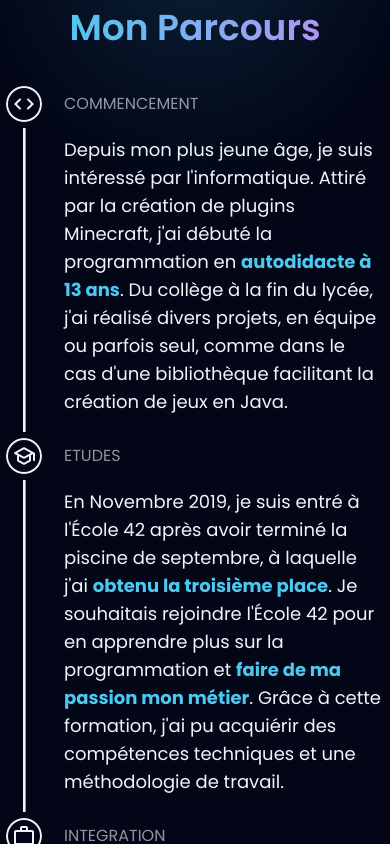
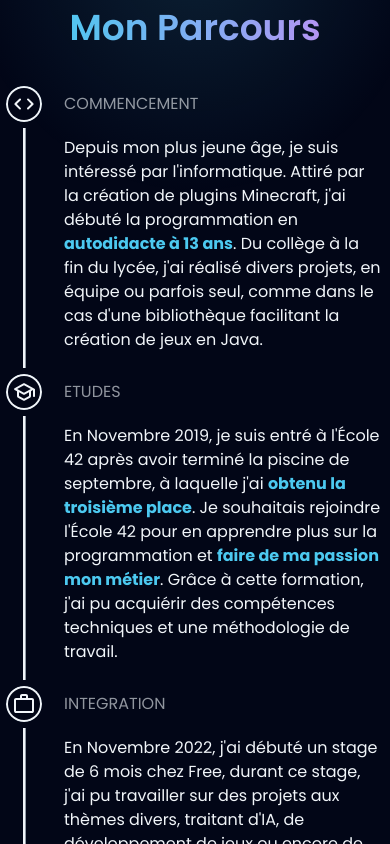
Before and after one commit to mbourand/portfolio-refacto, a Next.js app: page / in a window 390 px wide. Shown: the part 900-1744 px from the top of the page. Built offline with nearby package versions, Linux system fonts and the light colour scheme.

Commit message:
Make Life text smaller on mobile

```diff
--- a/src/components/JourneySection/Journey.tsx
+++ b/src/components/JourneySection/Journey.tsx
@@ -68,7 +68,7 @@ export const LifeSection = ({
       </div>
       <p
         className={twMerge(
-          "text-left md:text-justify max-w-[1000px] text-lg mt-2 mb-4 min-h-[120px] opacity-0 translate-y-16 transition-all delay-200 duration-[700ms] ease-in-out",
+          "text-left md:text-justify max-w-[1000px] md:text-lg mt-2 mb-4 min-h-[120px] opacity-0 translate-y-16 transition-all delay-200 duration-[700ms] ease-in-out",
           inView && "opacity-100 translate-y-0"
         )}
       >
```
